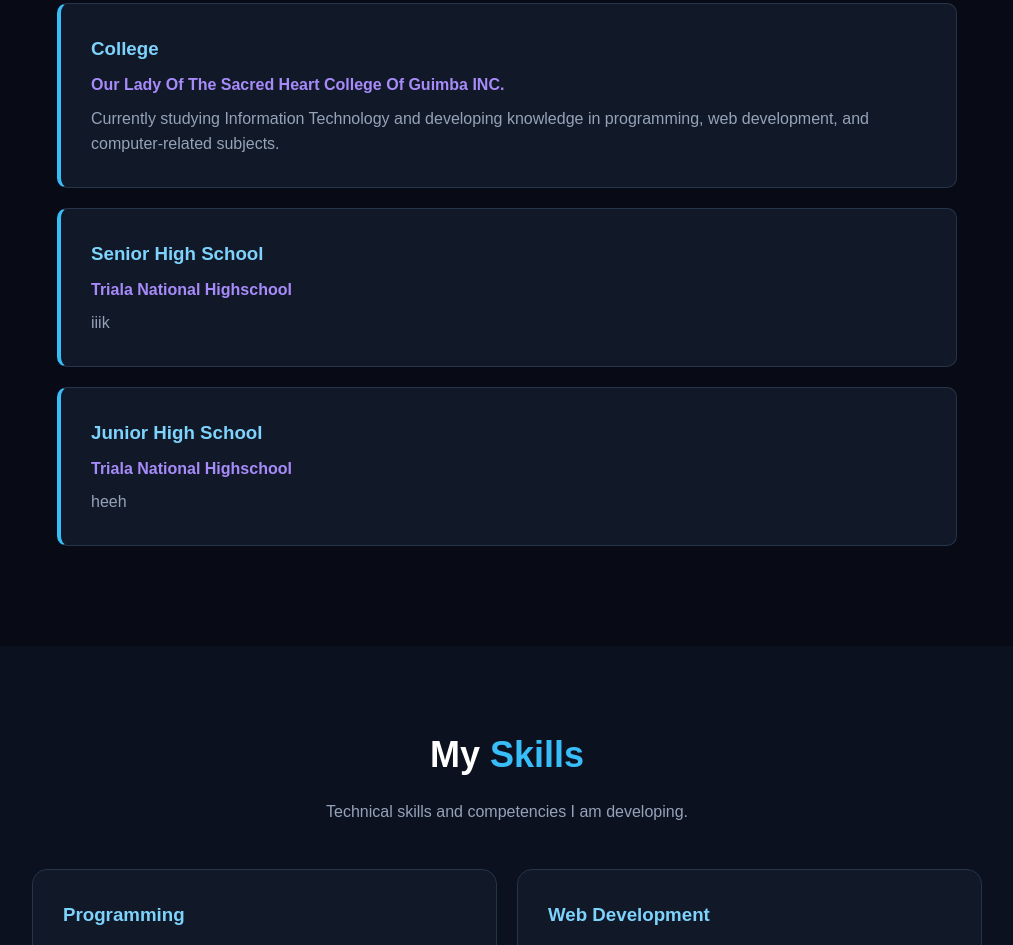
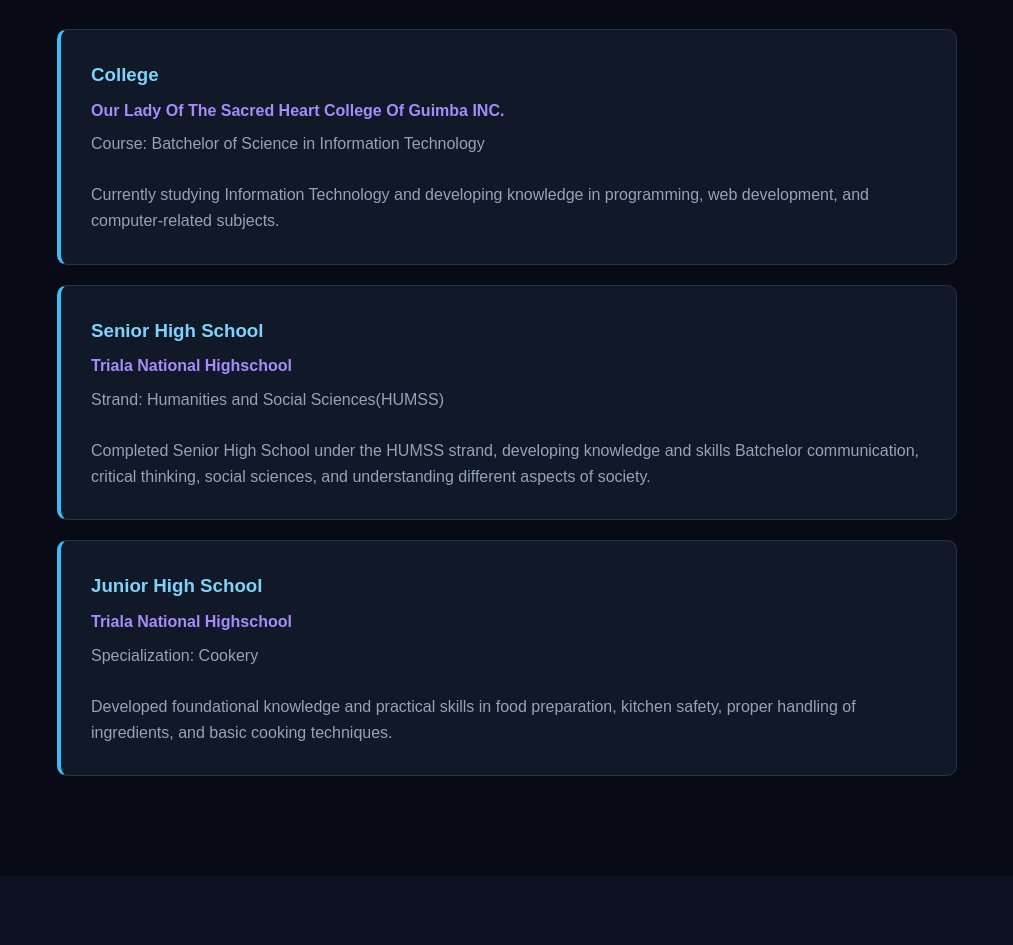
Before and after one commit to fernandezcyrusmackey-del/Personal-Portfolio-, a plain HTML site: page index.html in a window 1280 px wide. Shown: the part 1739-2684 px from the top of the page, without its empty margins (133-1146 px from the left). Drawn offline with Linux system fonts and the light colour scheme.

Commit message:
Clean up index.html by removing comments
Removed commented sections from the HTML file.

```diff
--- a/index.html
+++ b/index.html
@@ -1,4 +1,4 @@
-<!DOCTYPE html>
+h<!DOCTYPE html>
 <html lang="en">
 
 <head>
@@ -497,7 +497,6 @@
 
 <body>
 
-    <!-- NAVIGATION -->
 
     <nav>
 
@@ -701,6 +700,7 @@
                 </p>
 
                 <p>
+                    Course: Batchelor of Science in Information Technology <br><br>
                     Currently studying Information Technology
                     and developing knowledge in programming,
                     web development, and computer-related
@@ -721,7 +721,11 @@
                 </p>
 
                 <p>
-                    iiik
+                    Strand: Humanities and Social Sciences(HUMSS) <br><br>
+                    Completed Senior High School under the HUMSS
+                    strand, developing knowledge and skills Batchelor
+                    communication, critical thinking, social sciences,
+                    and understanding different aspects of society.
                 </p>
 
             </div>
@@ -738,7 +742,11 @@
                 </p>
 
                 <p>
-                    heeh
+                  Specialization: Cookery <br><br>
+                  Developed foundational knowledge and
+                  practical skills in food preparation,
+                  kitchen safety, proper handling of ingredients,
+                  and basic cooking techniques.
                 </p>
 
             </div>
@@ -748,7 +756,6 @@
     </section>
 
 
-    <!-- SKILLS -->
 
     <section id="skills">
 
@@ -903,7 +910,6 @@
     </section>
 
 
-    <!-- JAVA CODE -->
 
     <section id="java">
 
@@ -916,7 +922,6 @@
         </p>
 
 
-        <!-- FIRST JAVA CODE -->
 
         <div class="java-container">
 
@@ -1103,8 +1108,6 @@ public class Main {
         </div>
 
 
-        <!-- SECOND JAVA CODE -->
-
         <div class="java-container">
 
             <div class="java-info">
@@ -1192,8 +1195,6 @@ public class Main {
     </section>
 
 
-    <!-- CONTACT -->
-
     <section id="contact">
 
         <h2 class="section-title">
@@ -1225,7 +1226,6 @@ public class Main {
     </section>
 
 
-    <!-- FOOTER -->
 
     <footer>
 
```
